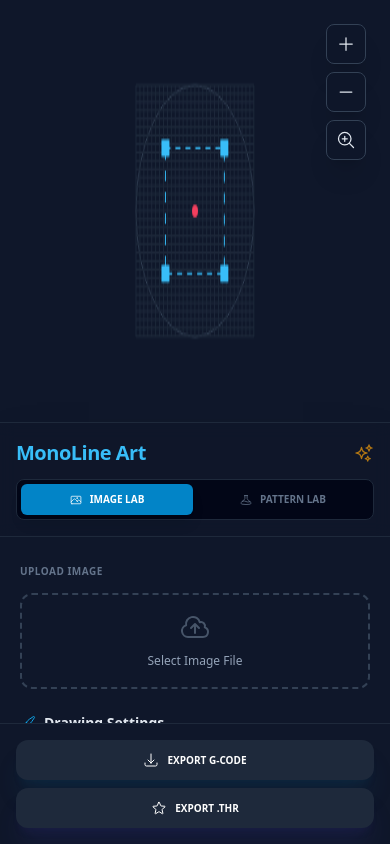
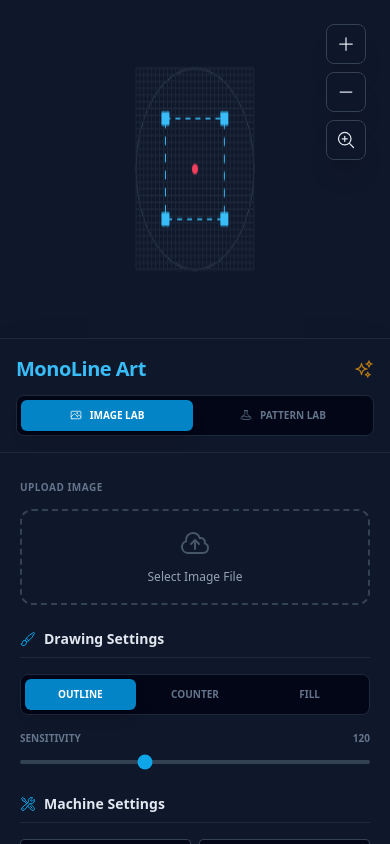
Before and after one commit to ahmetilker01/monolineart, a React (Vite) app: page / in a window 390 px wide. Built offline with nearby package versions, Linux system fonts and the light colour scheme.

Commit message:
Add files via upload

```diff
--- a/App.tsx
+++ b/App.tsx
@@ -555,7 +555,7 @@ const App: React.FC = () => {
   return (
     <div className="h-screen w-screen flex flex-col md:flex-row bg-slate-950 overflow-hidden font-sans">
       <aside className="w-full md:w-80 bg-slate-900 border-t md:border-t-0 md:border-r border-slate-800 flex flex-col flex-1 md:flex-none md:h-full overflow-y-auto shadow-2xl z-20 order-2 md:order-1">
-        <div className="p-4 border-b border-slate-800 shrink-0 bg-slate-900/80 backdrop-blur sticky top-0 z-30">
+        <div className="p-4 border-b border-slate-800 shrink-0 bg-slate-900 overflow-hidden">
           <div className="flex items-center justify-between mb-3">
              <h1 className="text-xl font-black text-sky-400 tracking-tight">MonoLine Art</h1>
              <SparklesIcon className="w-5 h-5 text-amber-500 animate-pulse" />
@@ -915,7 +915,7 @@ const App: React.FC = () => {
           </div>
         )}
 
-        <div className="p-4 bg-slate-900 border-t border-slate-800 space-y-2 sticky bottom-0 z-30">
+        <div className="p-4 bg-slate-900 border-t border-slate-800 space-y-2">
           <button onClick={handleDownloadGCode} disabled={(activeTab === 'image' && !imageSrc) || isProcessing} className="w-full py-3 bg-sky-600 hover:bg-sky-500 disabled:bg-slate-800 text-white text-[10px] font-black rounded-xl transition-all flex items-center justify-center gap-2 shadow-xl shadow-sky-900/20 active:scale-95">
             <ArrowDownTrayIcon className="w-4 h-4" /> EXPORT G-CODE
           </button>
@@ -927,7 +927,7 @@ const App: React.FC = () => {
 
       <main
         ref={containerRef}
-        className="h-[50vh] md:h-full md:flex-1 shrink-0 bg-black relative overflow-hidden touch-none order-1 md:order-2"
+        className="h-[40vh] md:h-full md:flex-1 shrink-0 bg-black relative overflow-hidden touch-none order-1 md:order-2"
         onMouseMove={handleMouseMove}
         onMouseUp={() => setDragging(null)}
         onMouseLeave={() => setDragging(null)}
```
